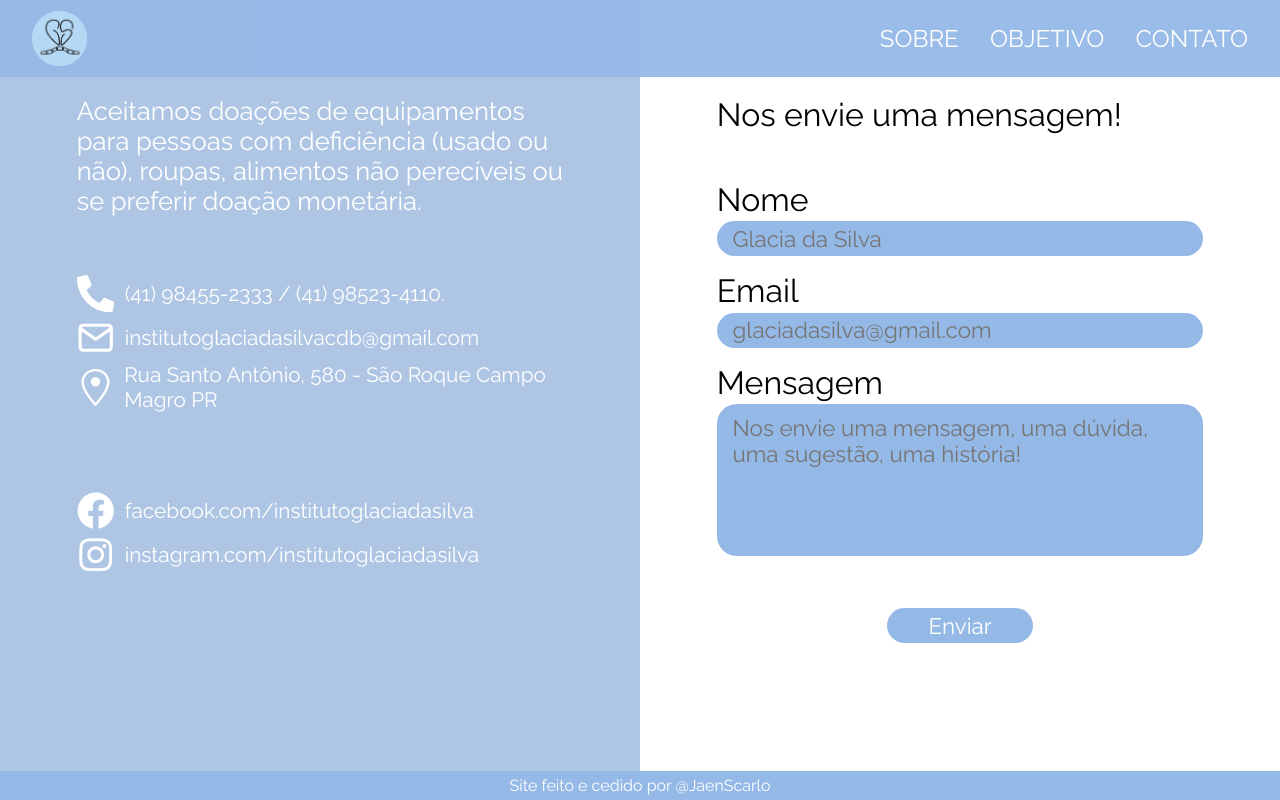
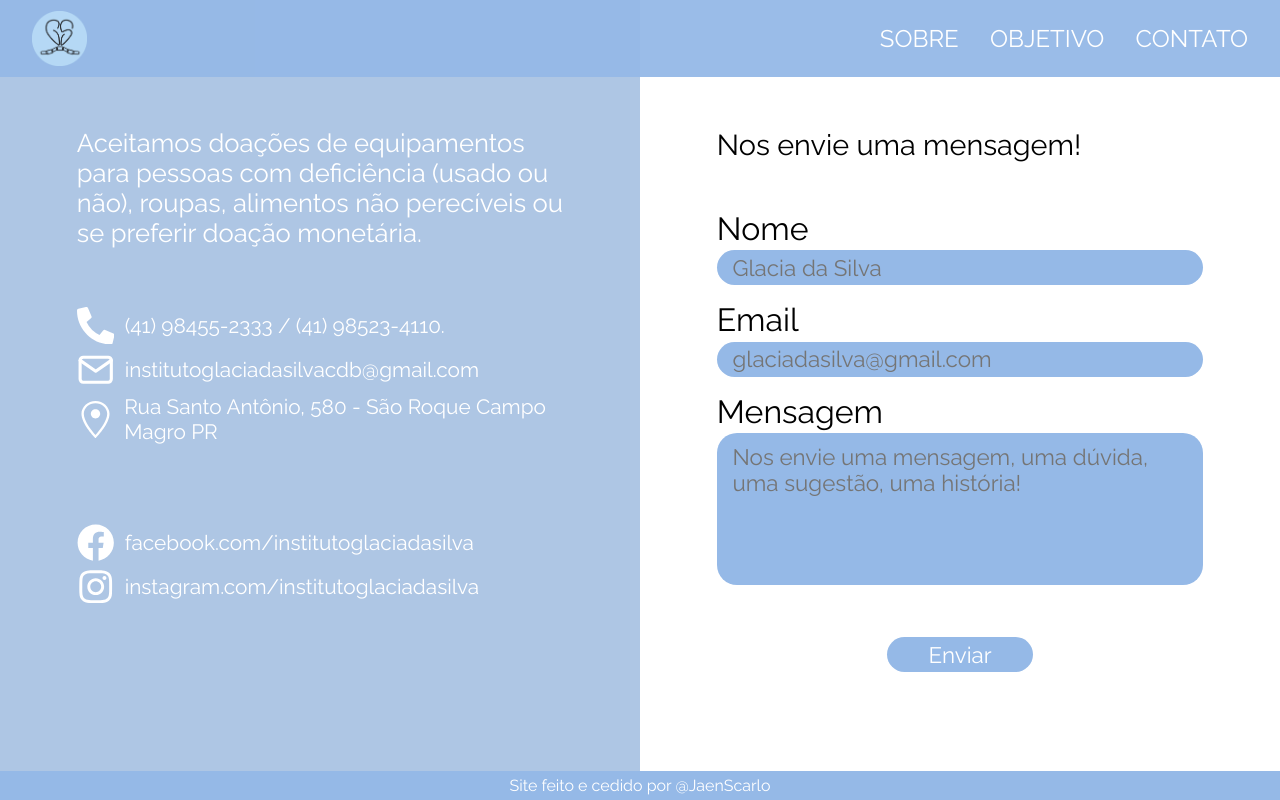
Before and after one commit to Jaen-Scarlo/instituto-glacia-da-silva, a React (Create React App) app: page /contato in a window 1280 px wide. Built offline with nearby package versions, Linux system fonts and the light colour scheme.

Commit message:
Finished layout, started animation

```diff
--- a/src/App.css
+++ b/src/App.css
@@ -9,6 +9,7 @@
 .App{
   height: 100vh;
   max-width: 100vw;
+  scroll-behavior: smooth;
 }
 
 html { overflow-y: scroll; }
--- a/src/components/NavMenu/index.js
+++ b/src/components/NavMenu/index.js
@@ -28,12 +28,7 @@ function NavMenu({ active, setActive }) {
 			variants={overlayVariants}
 			initial='hidden'
 			animate='visible'
-			exit={{
-				opacity: 0,
-				transition: {
-					duration: 0.5,
-				},
-			}}
+			exit='hidden'
 		>
 			<StyledClose
 				exit={{ opacity: 0 }}
--- a/src/pages/About/index.js
+++ b/src/pages/About/index.js
@@ -13,13 +13,87 @@ import FirstPic from '../../assets/dona-glacia.jpg';
 import SecondPic from '../../assets/paulo.jpg';
 import ThirdPic from '../../assets/barracao-cdb.jpg';
 
+const aboutVariants = {
+	hidden: { opacity: 0 },
+	visible: {
+		opacity: 1,
+		transition: {
+			duration: 1,
+		},
+	},
+};
+
+const headerVariant = {
+	hidden: { opacity: 0, x: '-30px' },
+	visible: {
+		opacity: 1,
+		x: '0',
+		transition: {
+			delay: 0.5,
+			duration: 1.7,
+			type: 'spring',
+			ease: 'easeIn',
+		},
+	},
+};
+const paragraphVariant = {
+	hidden: { opacity: 0, x: '-30px' },
+	visible: {
+		opacity: 1,
+		x: '0',
+		transition: {
+			delay: 0.7,
+			duration: 1.4,
+			type: 'spring',
+			ease: 'easeIn',
+		},
+	},
+};
+
+const imageVariant = {
+	hidden: { opacity: 0, x: '30px' },
+	visible: {
+		opacity: 1,
+		x: '0',
+		transition: {
+			delay: 0.9,
+			duration: 1.4,
+			type: 'spring',
+			ease: 'easeIn',
+		},
+	},
+};
+
 function About() {
 	return (
-		<AboutContainer as={motion.div}>
+		<AboutContainer
+			as={motion.div}
+			key='about'
+			variants={aboutVariants}
+			initial='hidden'
+			animate='visible'
+			exit='hidden'
+		>
 			<Section>
 				<TxtDiv>
-					<Header>Origem</Header>
-					<StyledP>
+					<Header
+						as={motion.div}
+						key='header'
+						variants={headerVariant}
+						initial='hidden'
+						animate='visible'
+						exit='hidden'
+					>
+						Origem
+					</Header>
+					<StyledP
+						as={motion.div}
+						key='styledP'
+						variants={paragraphVariant}
+						initial='hidden'
+						animate='visible'
+						exit='hidden'
+					>
 						<span>
 							"Continue ajudando as pessoas e cuide bem
 							de nossa família", foi o último pedido da
@@ -39,7 +113,14 @@ function About() {
 						</span>
 					</StyledP>
 				</TxtDiv>
-				<StyledImgContainer>
+				<StyledImgContainer
+					as={motion.div}
+					key='styledP'
+					variants={imageVariant}
+					initial='hidden'
+					animate='visible'
+					exit='hidden'
+				>
 					<StyledImg src={FirstPic} imgPos={'first'} />
 				</StyledImgContainer>
 			</Section>
--- a/src/pages/Contact/index.js
+++ b/src/pages/Contact/index.js
@@ -18,13 +18,16 @@ function Contact() {
 	return (
 		<ContactContainer>
 			<MainContainer>
+				<div class='same-height first'>
 					<InfoSection>
+						<span className='pCont'>
 							<p>
 								Aceitamos doações de equipamentos para
 								pessoas com deficiência (usado ou não),
 								roupas, alimentos não perecíveis ou se
 								preferir doação monetária.
 							</p>
+						</span>
 
 						<FlexIconText>
 							<PhoneIcon />
@@ -43,8 +46,8 @@ function Contact() {
 						<FlexIconText>
 							<LocIcon />
 							<span>
-							Rua Santo Antônio, 580 - São Roque Campo
-							Magro PR
+								Rua Santo Antônio, 580 - São Roque
+								Campo Magro PR
 							</span>
 						</FlexIconText>
 
@@ -64,7 +67,9 @@ function Contact() {
 							</FlexIconText>
 						</FlexSocialText>
 					</InfoSection>
+				</div>
 
+				<div class='same-height second'>
 					<FormSection>
 						<h1>Nos envie uma mensagem!</h1>
 						<form
@@ -104,6 +109,7 @@ function Contact() {
 							<input type='submit' value='Enviar' />
 						</form>
 					</FormSection>
+				</div>
 				<StyledFooter>
 					Site feito e cedido por @JaenScarlo
 				</StyledFooter>
--- a/src/pages/Contact/styles.js
+++ b/src/pages/Contact/styles.js
@@ -9,21 +9,70 @@ export const ContactContainer = styled.div`
 	height: 100vh;
 `;
 export const MainContainer = styled.div`
-	height: 100%;
+	min-height: 100%;
 	display: flex;
+	.same-height {
+		width: 50%;
+		display: flex;
+		align-items: flex-start;
+		padding-top: 7em;
+	}
+	.first {
+		background-color: #aec6e4;
+		@media (max-width: 900px) {
+			padding-top: 4.5em;
+		}
+		@media (max-width: 700px) {
+			padding-top: 3.5em;
+		}
+	}
+	.second {
+		background: white;
+		@media (max-width: 400px) {
+			padding-top: 0em;
+		}
+		@media (max-width: 900px) {
+			padding-top: 0.5em;
+		}
+	}
+
+	@media (max-width: 900px) {
+		flex-direction: column;
+		.same-height {
+			width: 100%;
+		}
+	}
 `;
 export const InfoSection = styled.div`
-	height: 100%;
-	padding: 6em 1em 1em 1em;
-	background-color: #aec6e4;
+	max-height: 80%;
+	width: 100%;
+	padding: 1em;
 	color: white;
-	width: 50%;
+	@media (max-width: 900px) {
+		height: 100%;
+		.pCont {
+			display: block;
+			width: 90%;
+			margin: 0 auto;
+		}
+	}
 	p {
 		font-size: 1.6em;
 		max-width: 80%;
 		margin: 0 auto 2.3em auto;
+
 		@media (max-width: 1000px) {
 			max-width: 90%;
+			font-size: 1.4em;
+		}
+		@media (max-width: 900px) {
+			max-width: 90%;
+			text-align: left;
+			margin: 0 auto 2.3em 0;
+		}
+		@media (max-width: 400px) {
+			max-width: 100%;
+			font-size: 1.3em;
 		}
 	}
 `;
@@ -35,9 +84,11 @@ export const FlexIconText = styled.div`
 	justify-content: flex-start;
 	align-items: center;
 	margin-bottom: 0.3em;
+	overflow-x: hidden;
 
 	@media (max-width: 1000px) {
 		max-width: 90%;
+		font-size: 1.2em;
 	}
 
 	span {
@@ -59,6 +110,10 @@ export const StyledGoLocation = styled(GoLocation)`
 export const FlexSocialText = styled.div`
 	margin-top: 5em;
 	min-width: 37px;
+
+	@media (max-width: 900px) {
+		margin-top: 3em;
+	}
 `;
 export const StyledFaFacebook = styled(FaFacebook)`
 	font-size: 1.8em;
@@ -69,20 +124,32 @@ export const StyledFaInstagram = styled(FaInstagram)`
 	min-width: 37px;
 `;
 export const FormSection = styled.div`
-	width: 50%;
-	height: 100%;
-	padding: 6em 1em 1em 1em;
-
+	max-height: 80%;
+	width: 100%;
+	padding: 1em;
+	@media (max-width: 900px) {
+		height: 100%;
+	}
 	h1 {
 		margin: 0 auto;
 		max-width: 80%;
 		font-weight: 400;
+		font-size: 1.8em;
+		text-align: left;
+		@media (max-width: 1000px) {
+			font-size: 1.6em;
+			max-width: 90%;
+		}
 	}
 	form {
 		max-width: 80%;
 		margin: 0 auto;
 		color: black;
 		font-size: 2em;
+		@media (max-width: 1000px) {
+			max-width: 90%;
+		}
+
 		label {
 			width: 100%;
 			display: block;
@@ -92,6 +159,12 @@ export const FormSection = styled.div`
 			}
 			&:not(:first-child) {
 				margin-top: 0.5em;
+			}
+			@media (max-width: 1000px) {
+				font-size: 0.9em;
+			}
+			@media (max-width: 400px) {
+				font-size: 0.8em;
 			}
 		}
 		input {
@@ -133,4 +206,9 @@ export const StyledFooter = styled.footer`
 	text-align: center;
 	padding: 0.3em;
 	color: white;
+
+	@media (max-width: 900px) {
+		position: relative;
+		bottom: 0;
+	}
 `;
```
Lines whose indentation alone changed are shown as unchanged.
